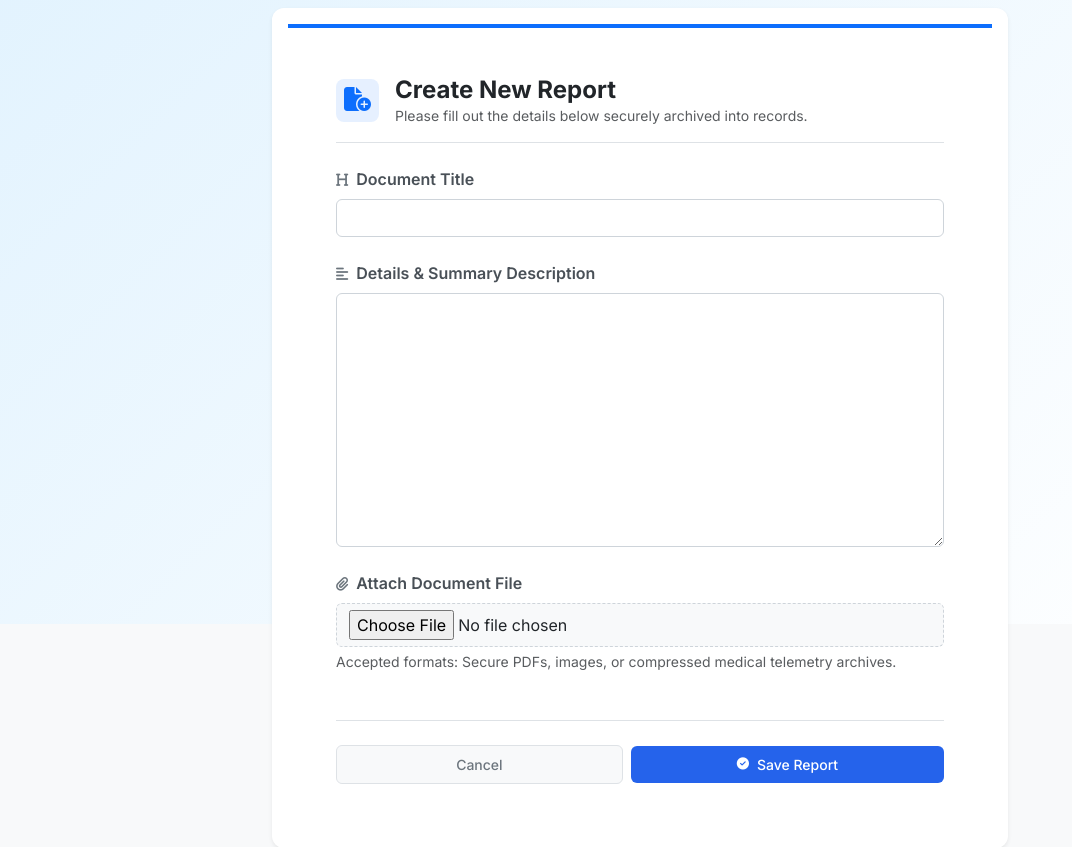
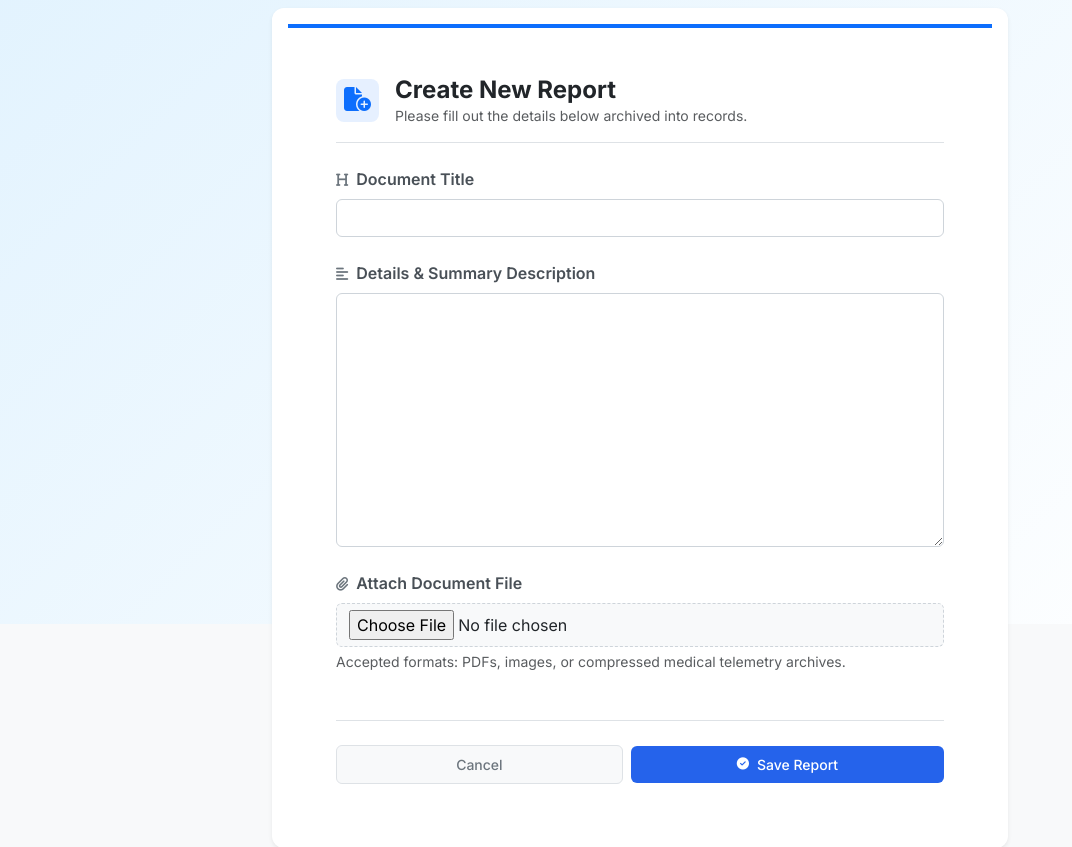
Before and after one commit to KohlYumul/CHS, a Django app: template reports/templates/reports/report_form.html in a window 1280 px wide. Shown: the part 176-1023 px from the top of the page, without its empty margins (0-1072 px from the left). Run offline with Django 5.2, Linux system fonts and the light colour scheme; the template is opened without the code that fills it: values that come from a table or form of the project are taken from there, others are empty; some libraries are stand-ins or nearby versions.

Commit message:
Fixed some text clarifications

```diff
--- a/CHM/views.py
+++ b/CHM/views.py
@@ -10,7 +10,7 @@ from reports.models import Report
 
 def serve_protected_media(request, file_path):
     """
-    Securely serve uploaded media files with strict role-based access control:
+    Serve uploaded media files with strict role-based access control:
     - Anonymous users: 403 Forbidden
     - Patients: Can only access their own medical records
     - Staff: Can only access medical records and reports from their own hospital
@@ -85,7 +85,7 @@ def serve_protected_media(request, file_path):
         # Any other files require Admin privileges
         return HttpResponseForbidden("Access denied.")
 
-    # 3. Stream file response securely
+
     content_type, _ = mimetypes.guess_type(str(target_path))
     content_type = content_type or 'application/octet-stream'
     return FileResponse(open(target_path, 'rb'), content_type=content_type)
--- a/accounts/templates/accounts/forgot_password.html
+++ b/accounts/templates/accounts/forgot_password.html
@@ -185,7 +185,6 @@
                     <h1>Password Reset</h1>
                     <p>Enter your email address and we'll send you a link to reset your password.</p>
                     <ul>
-                        <li><i class="fa-solid fa-circle-check"></i> Secure Link</li>
                         <li><i class="fa-solid fa-circle-check"></i> Expires after use</li>
                         <li><i class="fa-solid fa-circle-check"></i> Your data stays private</li>
                     </ul>
--- a/accounts/templates/accounts/login.html
+++ b/accounts/templates/accounts/login.html
@@ -169,7 +169,7 @@
                         <i class="fa-solid fa-hospital fa-lg"></i>
                     </div>
                     <h1>Centralized Hospital System</h1>
-                    <p>One secure platform for patients, staff, and administrators.</p>
+                    <p>A platform for patients, staff, and administrators.</p>
                     <ul>
                         <li><i class="fa-solid fa-circle-check"></i> Unified patient records</li>
                         <li><i class="fa-solid fa-circle-check"></i> Real-time inventory</li>
--- a/accounts/templates/accounts/register_patient.html
+++ b/accounts/templates/accounts/register_patient.html
@@ -57,7 +57,7 @@
             <div class="card-body p-4 p-md-5">
                 <div class="mb-4 border-bottom pb-3 text-center text-sm-start">
                     <h2 class="h4 fw-bold text-dark mb-1">Patient Registration</h2>
-                    <p class="text-muted small mb-0">Create a secure profile linked with your primary medical facility.</p>
+                    <p class="text-muted small mb-0">Create a profile linked with your primary medical facility.</p>
                 </div>
 
                 <form method="post" autocomplete="off">
--- a/patients/templates/patients/my_record.html
+++ b/patients/templates/patients/my_record.html
@@ -113,7 +113,7 @@
                                                     <p class="text-muted small mb-0">{{ comment.content }}</p>
                                                 </div>
 
-                                                <!-- Secure Controlled Comment Revocation Triggers -->
+
                                                 {% if comment.author == user %}
                                                     <a href="{% url 'patients:comment_delete' comment.pk %}" class="btn btn-link link-danger p-1 text-decoration-none lh-1 rounded" title="Delete Comment">
                                                         <i class="fa-solid fa-circle-xmark fs-5 opacity-75"></i>
--- a/pharmacy/templates/pharmacy/purchase_form.html
+++ b/pharmacy/templates/pharmacy/purchase_form.html
@@ -110,7 +110,7 @@
                                         <i class="fa-solid fa-pills text-secondary opacity-50 fs-5 mt-1"></i>
                                     </div>
 
-                                    <!-- Secure Transaction Compliance Tag Indicator -->
+
                                     <div class="d-flex align-items-center gap-1 text-success small fw-medium py-1">
                                         <i class="fa-solid fa-shield-halved small"></i>
                                         <span>Authenticated Procurement Sequence</span>
--- a/reports/templates/reports/report_form.html
+++ b/reports/templates/reports/report_form.html
@@ -89,7 +89,7 @@
                         <h2 class="h4 fw-bold text-dark mb-0">
                             {% if form.instance.pk %}Edit Clinical Report{% else %}Create New Report{% endif %}
                         </h2>
-                        <p class="text-muted small mb-0">Please fill out the details below securely archived into records.</p>
+                        <p class="text-muted small mb-0">Please fill out the details below archived into records.</p>
                     </div>
                 </div>
 
@@ -135,7 +135,7 @@
                         <div class="position-relative">
                             {{ form.file }}
                         </div>
-                        <div class="form-text text-muted small mt-1">Accepted formats: Secure PDFs, images, or compressed medical telemetry archives.</div>
+                        <div class="form-text text-muted small mt-1">Accepted formats: PDFs, images, or compressed medical telemetry archives.</div>
                         {% if form.file.errors %}
                             <div class="text-danger small mt-1">{{ form.file.errors|join:", " }}</div>
                         {% endif %}
--- a/templates/dashboard/dashboard_patient.html
+++ b/templates/dashboard/dashboard_patient.html
@@ -130,7 +130,7 @@
                 </div>
                 <div>
                     <h4 class="h5 fw-bold mb-2">My Medical Records</h4>
-                    <p class="text-muted small mb-0">View or download your secure clinical documents, doctor diagnostic assessments, and lab reports.</p>
+                    <p class="text-muted small mb-0">View or download your clinical documents, doctor diagnostic assessments, and lab reports.</p>
                 </div>
             </div>
         </a>
```
